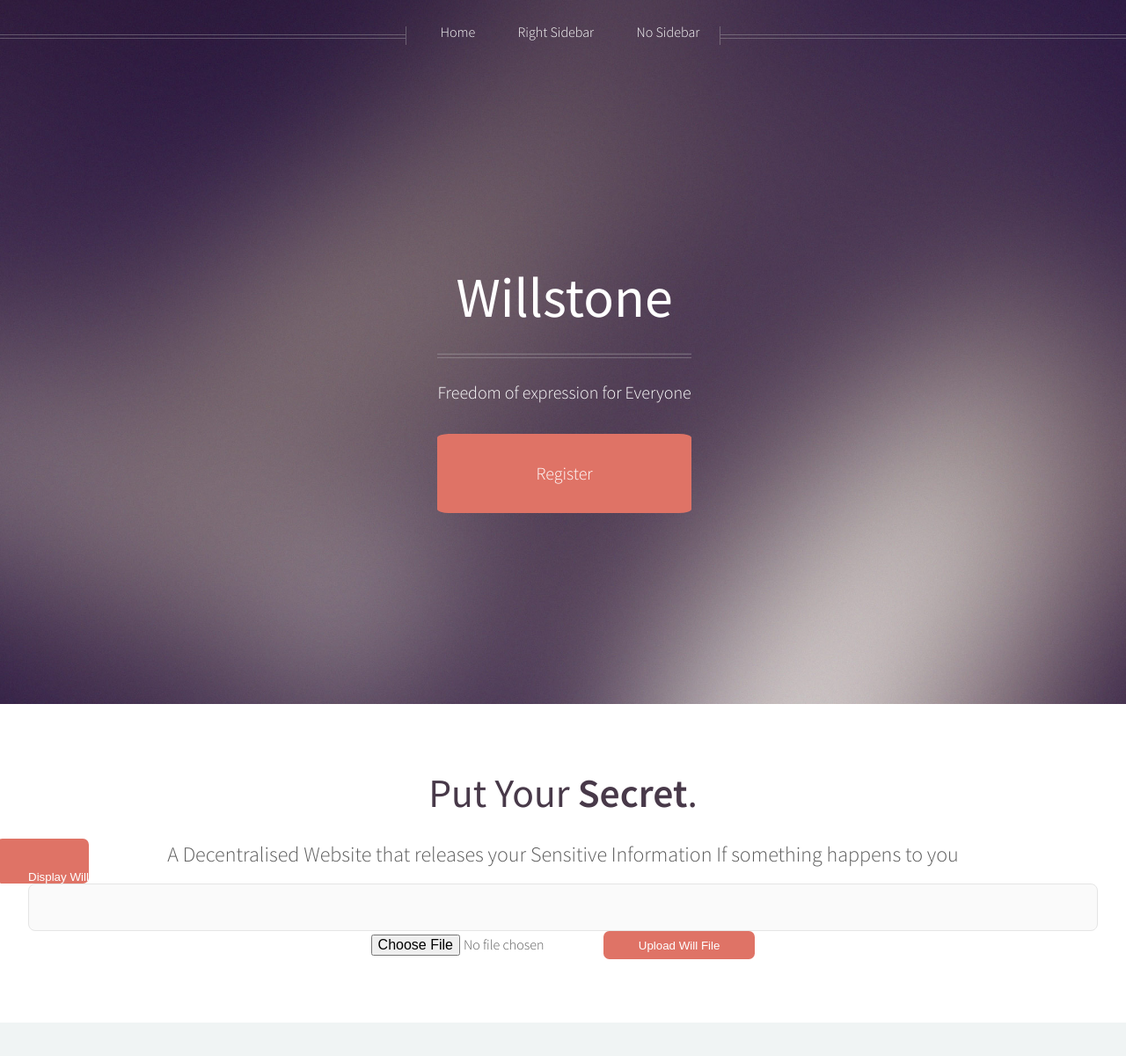
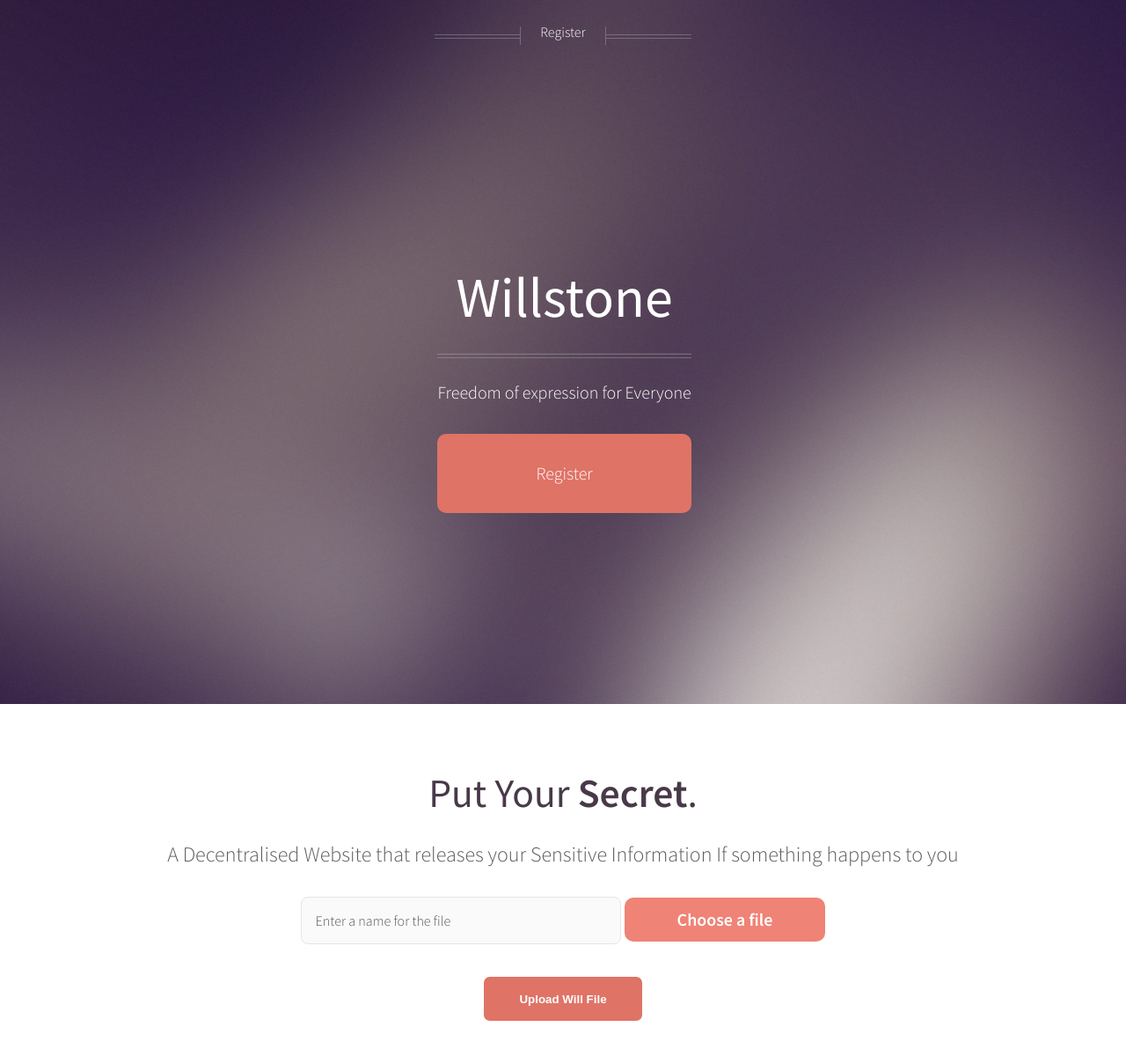
Before and after one commit to SRM-Hackathon/null_ptr_execp, a website: page src/index.html in a window 1280 px wide. Shown: the whole page at 88% size. Before the commit the page ends 1162 px from the top, so only its background shows below. Drawn offline with nearby package versions, Linux system fonts and the light colour scheme; a script that the page names is missing; files whose address does not match are found by name.

Commit message:
Fix: Styling in home page

```diff
--- a/src/index.html
+++ b/src/index.html
@@ -2,10 +2,46 @@
 <!DOCTYPE HTML>
 <html>
 	<head>
-		<title>Helios by HTML5 UP</title>
+		<title>WillStone</title>
 		<meta charset="utf-8" />
 		<meta name="viewport" content="width=device-width, initial-scale=1, user-scalable=no" />
 		<link rel="stylesheet" href="css/main.css" />
+		<style>
+			#nav > ul:before, #nav > ul:after {
+				width: 100% !important;
+			}
+			#willFileForm{
+				width: 60%;
+				margin:auto;
+				margin-top: 30px;
+			}
+			.inputfile {
+				width: 0.1px;
+				height: 0.1px;
+				opacity: 0;
+				overflow: hidden;
+				position: absolute;
+				z-index: -1;
+			}
+
+			.inputfile + label {
+				font-size: 1.25em;
+				font-weight: 700;
+				color: white;
+				background-color: #EF8376;
+				display: inline-block;
+			}
+
+			.inputfile:focus + label,
+			.inputfile + label:hover {
+				background-color: red;
+			}
+
+			#fileUploadLabel{
+				display: inline-block;
+				cursor: pointer;
+			}
+		</style>
     <script src="https://unpkg.com/ipfs-http-client/dist/index.min.js" crossorigin="anonymous"></script>
     <noscript><link rel="stylesheet" href="css/noscript.css" /></noscript>
 	</head>
@@ -23,16 +59,14 @@
 								<p>Freedom of expression for Everyone</p>
 							</header>
 							<footer>
-								<a href="#banner" class="button entry circle scroll" id = "user-reg">Register</a>
+								<a href="#banner" class="button entry circle scroll" style="border-radius:10px !important;" id = "user-reg">Register</a>
 							</footer>
 						</div>
 
 					<!-- Nav -->
 						<nav id="nav">
-							<ul>
-								<li><a href="index.html">Home</a></li>
-								<li><a href="right-sidebar.html">Right Sidebar</a></li>
-								<li><a href="no-sidebar.html">No Sidebar</a></li>
+							<ul style="padding-left: 0;">
+								<li><a href="index.html" id="top_id_disp">Register</a></li>
 							</ul>
 						</nav>
 
@@ -46,14 +80,14 @@
 							A Decentralised Website that releases your Sensitive Information
 							If something happens to you
             </p>
-            <div id="willStringDisplay" class="row">
+             <!-- <div id="willStringDisplay" class="row">
                 <button id = "willStringDisplay">Display Will</button>
-              </div>
+              </div> -->
 
-              <form id="willFile" enctype="multipart/form-data">
-                <input type="text" id="willNameVal"/>
-                <input type="file" id="willFileVal"/>
-                <button id="willFileSubmit" type="submit">Upload Will File</button>
+              <form id="willFileForm" enctype="multipart/form-data">
+				<div style="margin-bottom:20px;"><input type="text" id="willNameVal" placeholder="Enter a name for the file" style="display: inline-block; width: 50%;"/>
+					<input type="file" class="inputfile" id="willFileVal"/><label for="willFileVal" class="button circle" id="fileUploadLabel">Choose a file</label></div>
+                <button id="willFileSubmit" type="submit" style="height:50px;font-weight: 600">Upload Will File</button>
               </form>
 
 					</header>
--- a/src/js/app.js
+++ b/src/js/app.js
@@ -61,10 +61,14 @@ App = {
     regBut.addEventListener("click", (e) => {
       App.handleAdopt(e);
     })
-    let displayWill = document.getElementById("willStringDisplay");
-    displayWill.addEventListener("click", (e) => {
-      App.handleWillDisplay(e);
+    let regButTop = document.getElementById("top_id_disp");
+    regButTop.addEventListener("click", (e) => {
+      App.handleAdopt(e);
     })
+    // let displayWill = document.getElementById("willStringDisplay");
+    // displayWill.addEventListener("click", (e) => {
+    //   App.handleWillDisplay(e);
+    // })
 
     let willFile = document.getElementById("willFileSubmit");
     willFile.addEventListener("click", (e) => {
@@ -111,8 +115,11 @@ App = {
       const isUserReg = await adoptionInstance.isRegistered(account);
 
       let regBut = document.getElementById("user-reg");
+      let regButTop = document.getElementById("top_id_disp");
+
       if(isUserReg){
         regBut.innerText = `Welcome`;
+        regButTop.innerText = account;
       }
     });
   },
```
